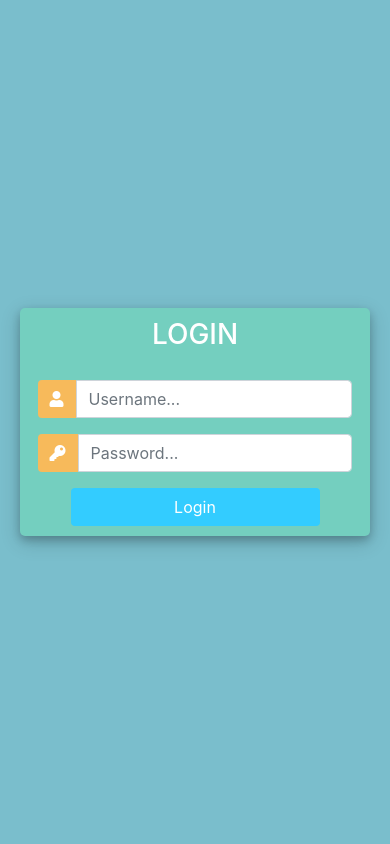
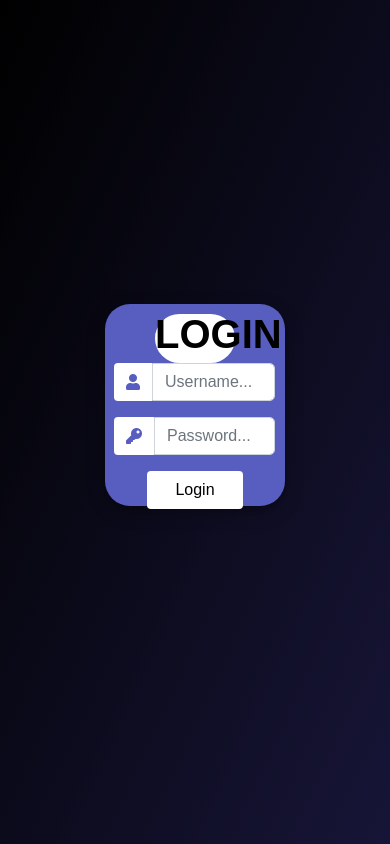
Before and after one commit to SecondGG/Amonze, a Django app: page /login/ in a window 390 px wide. Run offline with Django 3.2, Linux system fonts and the light colour scheme; some libraries are stand-ins or nearby versions.

Commit message:
link kod cool

```diff
--- a/app_amonze/templates/login.html
+++ b/app_amonze/templates/login.html
@@ -13,17 +13,19 @@
 	<style>
 		body,
 		html {
-			margin: 0;
-			padding: 0;
-			height: 100%;
-			background: #7abecc !important;
+			font-family: 'Poppins', sans-serif;
+			font-weight: 400;
+			background-image: linear-gradient(to top left, rgba(23, 21, 55, 1), rgba(0, 0, 0, 1));
+			height: 96vh;
+			background-repeat: no-repeat;
+			background-attachment: fixed;
 		}
 
 		.user_card {
 			width: 350px;
 			margin-top: auto;
 			margin-bottom: auto;
-			background: #74cfbf;
+			background: rgba(88, 93, 192, 1);
 			position: relative;
 			display: flex;
 			justify-content: center;
@@ -32,7 +34,7 @@
 			box-shadow: 0 4px 8px 0 rgba(0, 0, 0, 0.2), 0 6px 20px 0 rgba(0, 0, 0, 0.19);
 			-webkit-box-shadow: 0 4px 8px 0 rgba(0, 0, 0, 0.2), 0 6px 20px 0 rgba(0, 0, 0, 0.19);
 			-moz-box-shadow: 0 4px 8px 0 rgba(0, 0, 0, 0.2), 0 6px 20px 0 rgba(0, 0, 0, 0.19);
-			border-radius: 5px;
+			border-radius: 25px;
 
 		}
 
@@ -41,14 +43,20 @@
 		}
 
 		#form-title {
-			color: #fff;
-
+			color: black;
+			font-weight: bold;
+			line-height: 41.59px;
+			background-color: #fff;
+			border-radius: 25px;
+			height: 100%;
+			width: 50%;
+			text-align: center;
 		}
 
 		.login_btn {
 			width: 100%;
-			background: #33ccff !important;
-			color: white !important;
+			background: rgb(255, 255, 255) !important;
+			color: rgb(0, 0, 0) !important;
 		}
 
 		.login_btn:focus {
@@ -61,8 +69,8 @@
 		}
 
 		.input-group-text {
-			background: #f7ba5b !important;
-			color: white !important;
+			background: rgb(255, 255, 255) !important;
+			color: rgba(88, 93, 192, 1) !important;
 			border: 0 !important;
 			border-radius: 0.25rem 0 0 0.25rem !important;
 		}
@@ -74,10 +82,48 @@
 		}
 
 		#messages {
-			background-color: grey;
+			background-color: black;
 			color: #fff;
 			padding: 10px;
 			margin-top: 10px;
+		}
+
+		.form-control {
+			border-radius: 5px;
+		}
+
+		@media only screen and (max-width:1000px) {
+			.user_card {
+				width: 50%;
+				height: 25%;
+				justify-content: space-around;
+			}
+
+			.login_btn {
+				width: 100%;
+			}
+
+			.form-control {
+				width: 100%;
+			}
+
+			.form_container{
+				margin: 0%;
+				align-items: center;
+			}
+
+			#form-title {
+				font-size: 40px;
+				font-family: 'Poppins', sans-serif;
+				font-weight: bold;
+				margin-top: 0;
+				background-color: #fff;
+				border-radius: 25px;
+				width: 50%;
+				height: 100%;
+				text-align: center;
+			}
+
 		}
 	</style>
 
```
